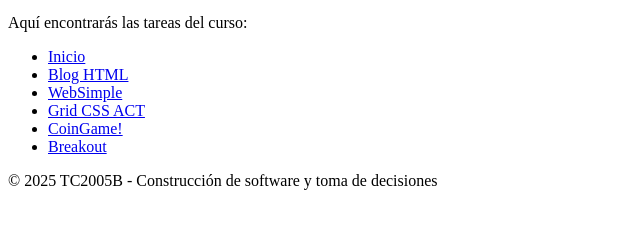
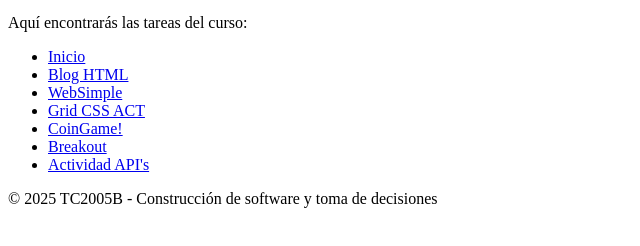
Before and after one commit to IsabelaValls14/IsabelaValls14.github.io, a website: page index.html in a window 1280 px wide. Shown: the part 100-346 px from the top of the page, without its empty margins (0-640 px from the left). Drawn offline with Linux system fonts and the light colour scheme.

Commit message:
Added API básico link al index de menu principal

```diff
--- a/index.html
+++ b/index.html
@@ -22,6 +22,7 @@
                     <li><a href="CSS-Grid/index.html">Grid CSS ACT</a></li>
                     <li><a href="Sprites/05_sprites.html">CoinGame!</a></li>
                     <li><a href="Videojuegos/Breakout/html/index.html">Breakout</a></li>
+                    <li><a href="API-Basico/public/html/index.html">Actividad API's</a></li>
                 </ul>
             </nav>
     <footer>
```
